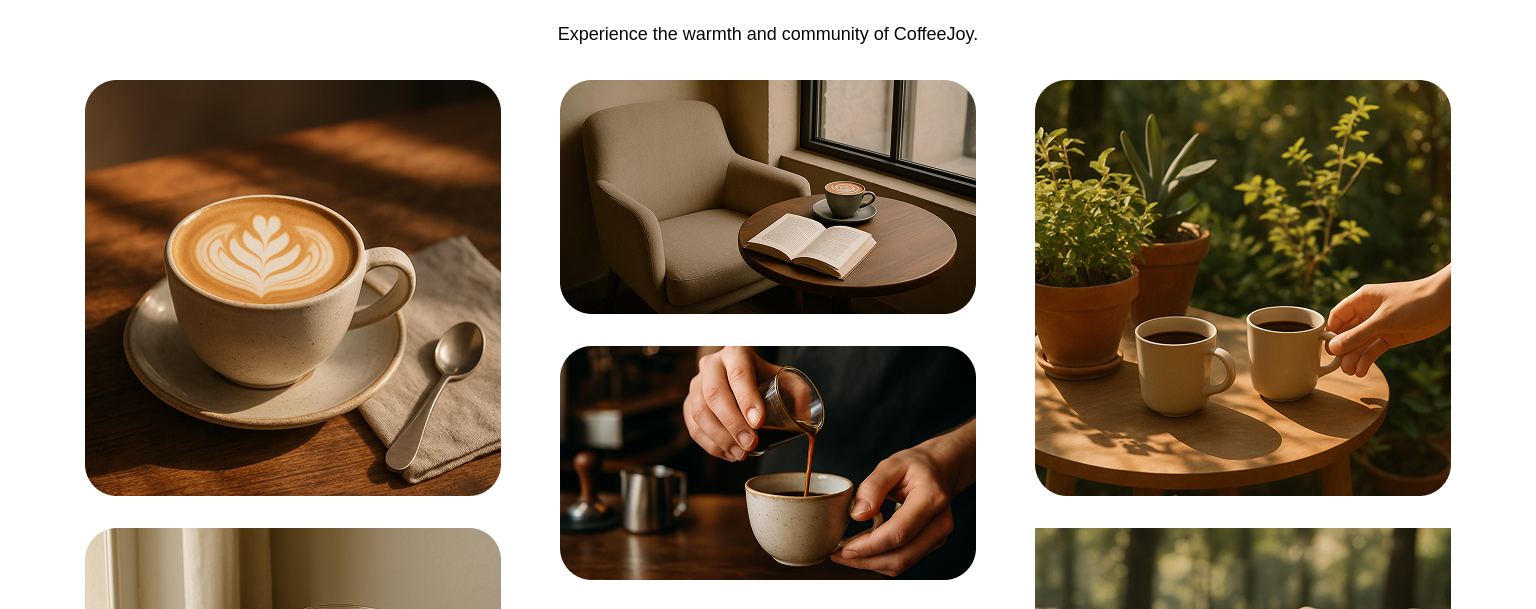
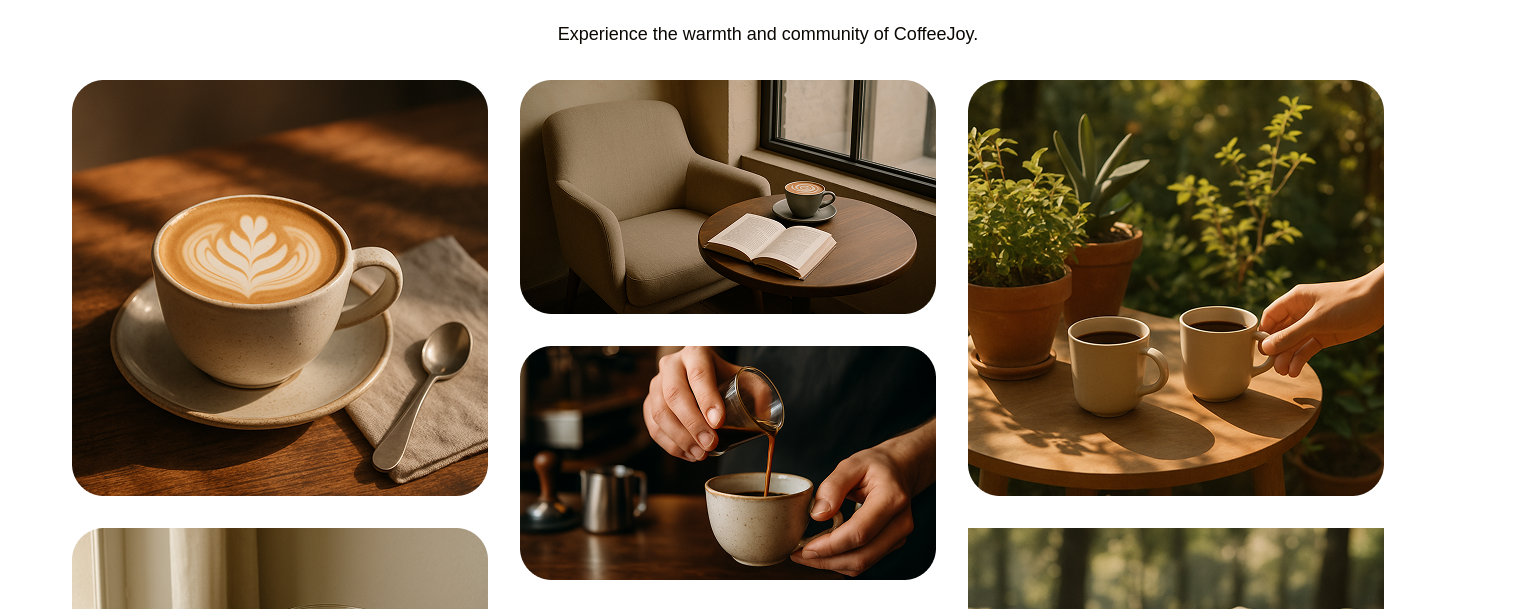
Before and after one commit to YuriiDavydiuk/test, a plain HTML site: page index.html in a window 1536 px wide. Shown: the part 148-757 px from the top of the page. Drawn offline with Linux system fonts and the light colour scheme.

Commit message:
add: style to desl version

```diff
--- a/styles.css
+++ b/styles.css
@@ -38,7 +38,7 @@ ol {
   margin-bottom: 32px;
 }
 
-.coffee-moments-gallery > *:not(:last-child) {
+.coffee-moments-gallery > :not(:last-child) {
   margin-bottom: 24px;
 }
 
@@ -65,12 +65,8 @@ ol {
     gap: 32px;
   }
 
-  .coffee-moments-gallery > *:not(:last-child) {
+  .coffee-moments-gallery > :not(:last-child) {
     margin-bottom: 0px;
-  }
-
-  .coffee-moments-gallery > *:not(:last-child) {
-    max-width: calc((100% - 32px * 1) / 2);
   }
 }
 
@@ -81,13 +77,10 @@ ol {
   }
 
   .coffee-moments-gallery {
-    display: flex;
     flex-direction: column;
     justify-content: flex-start;
-    align-items: center;
-    flex-wrap: wrap;
-    gap: 32px;
 
+    width: 1312px;
     max-height: 948px;
   }
 }
```
